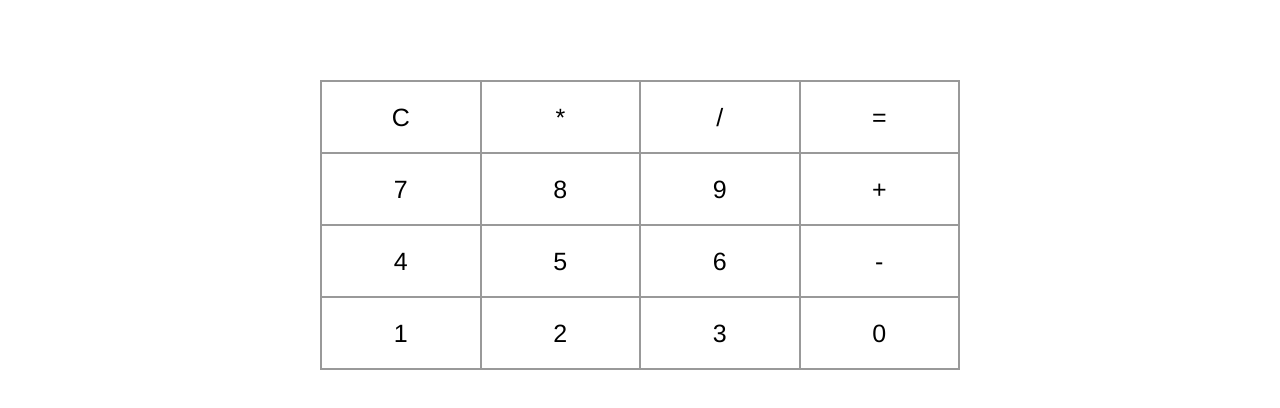
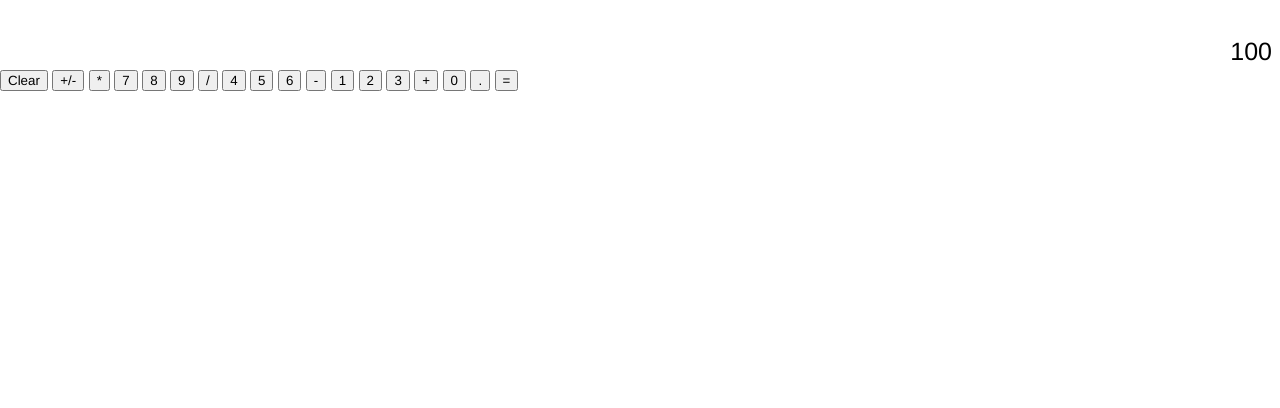
Before and after one commit to Carlos-Owens/calculator, a plain HTML site: page index.html in a window 1280 px wide. Drawn offline with Linux system fonts and the light colour scheme.

Commit message:
Change and rewrite the approach to the project

```diff
--- a/index.html
+++ b/index.html
@@ -9,26 +9,49 @@
     <title>Calculator</title>
 </head>
 <body>
-    <div class="container">
-        <div class="display"></div>
+    <main id="calculator">
+        <div id="container">
+            <div id="display">100</div>
+            <button type="button" class="clear" value="clear" data-key="8">Clear</button>
+            <button type="button" class="sign" value="sign" data-key="192">+/-</button>
+            <button type="button" class="operator" value="*" data-key="68">*</button>
+            <button type="button" class="operand" value="7" data-key="55">7</button>
+            <button type="button" class="operand" value="8" data-key="56">8</button>
+            <button type="button" class="operand" value="9" data-key="57">9</button>
+            <button type="button" class="operator" value="/" data-key="88">/</button>
+            <button type="button" class="operand" value="4" data-key="52">4</button>
+            <button type="button" class="operand" value="5" data-key="53">5</button>
+            <button type="button" class="operand" value="6" data-key="54">6</button>
+            <button type="button" class="operator" value="-" data-key="87">-</button>
+            <button type="button" class="operand" value="1" data-key="49">1</button>
+            <button type="button" class="operand" value="2" data-key="50">2</button>
+            <button type="button" class="operand" value="3" data-key="51">3</button>
+            <button type="button" class="operator" value="+" data-key="86">+</button>
+            <button type="button" id="zero" class="operand" value="0" data-key="48">0</button>
+            <button type="button" class="decimal" value="." data-key="191">.</button>
+            <button type="button" class="equals" value="=" data-key="70">=</button>
+        </div>
+    </main>
+    <!-- <div class="container">
+        <div id="display"></div>
         <div class="buttons">
-            <div class="button">C</div>
-            <div class="button">*</div>
-            <div class="button">/</div>
-            <div class="button">=</div>
-            <div class="button">7</div>
-            <div class="button">8</div>
-            <div class="button">9</div>
-            <div class="button">+</div>
-            <div class="button">4</div>
-            <div class="button">5</div>
-            <div class="button">6</div>
-            <div class="button">-</div>
-            <div class="button">1</div>
-            <div class="button">2</div>
-            <div class="button">3</div>
-            <div class="button">0</div>
+            <button class="button">C</button>
+            <button class="button">*</button>
+            <button class="button">/</button>
+            <button class="button">=</button>
+            <button class="button">7</button>
+            <button class="button">8</button>
+            <button class="button">9</button>
+            <button class="button">+</button>
+            <button class="button">4</button>
+            <button class="button">5</button>
+            <button class="button">6</button>
+            <button class="button">-</button>
+            <button class="button">1</button>
+            <button class="button">2</button>
+            <button class="button">3</button>
+            <button class="button">0</button>
         </div>
-    </div>
+    </div> -->
 </body>
 </html>
```
